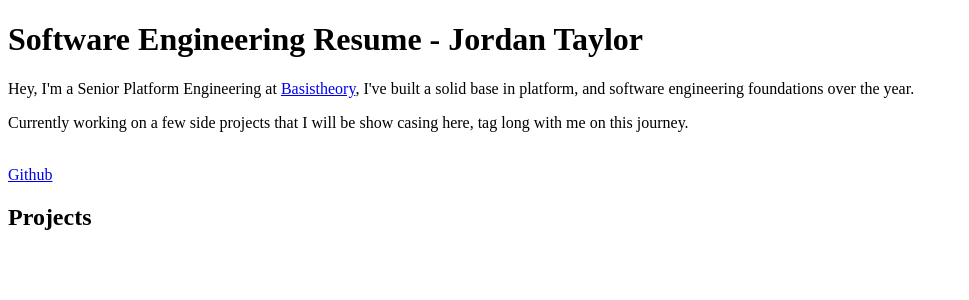
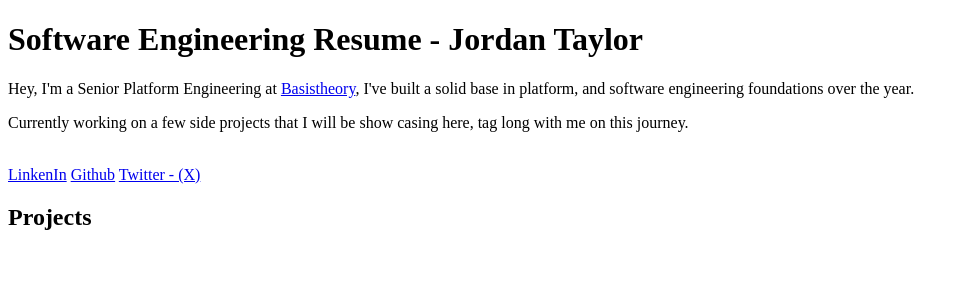
Before and after one commit to JustJordanT/ml-resume, a SvelteKit app: page / in a window 1280 px wide. Shown: the top 300 px of the page, without its empty margins (0-969 px from the left). Built offline with nearby package versions, Linux system fonts and the light colour scheme.

Commit message:
feat/links

```diff
--- a/src/routes/+page.svelte
+++ b/src/routes/+page.svelte
@@ -3,7 +3,9 @@
 <p>Currently working on a few side projects that I will be show casing here, tag long with me on this journey.</p>
 <br/>
 
+<a href="https://www.linkedin.com/in/justjordant/">LinkenIn</a>
 <a href="https://github.com/JustJordanT">Github</a>
+<a href="https://twitter.com/Just_Jordan_T">Twitter - (X)</a>
 
 
 <h2>Projects</h2>
```
